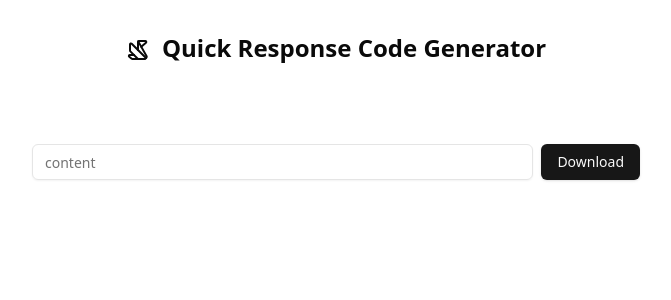
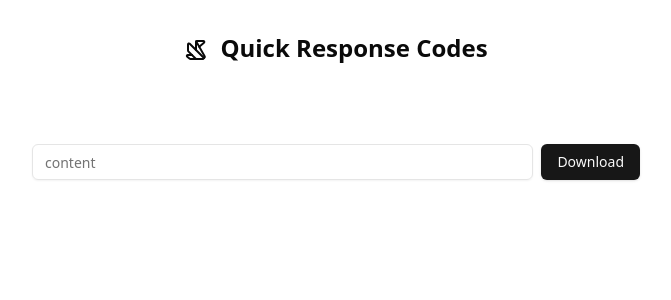
Before and after one commit to inkincaps/utils.qr, a React (Vite) app: page / in a window 1280 px wide. Shown: the top 300 px of the page, without its empty margins (304-975 px from the left). Built offline with nearby package versions, Linux system fonts and the light colour scheme.

Commit message:
change: copy

```diff
--- a/src/App.tsx
+++ b/src/App.tsx
@@ -54,7 +54,7 @@ function App() {
       <h1 className="text-2xl font-bold mb-4 flex gap-3 justify-center items-center">
         {" "}
         <Origami className="mt-1" />
-        Quick Response Code Generator
+        Quick Response Codes
       </h1>
       <div className="flex gap-2 sm:w-[50%] mb-5 justify-center mx-auto mt-20">
         <Input
```
